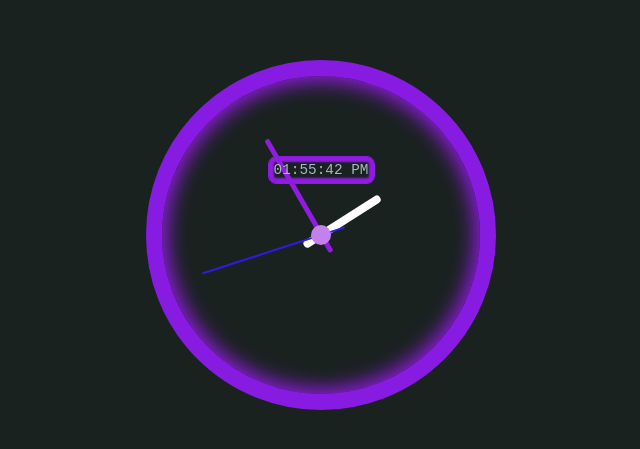
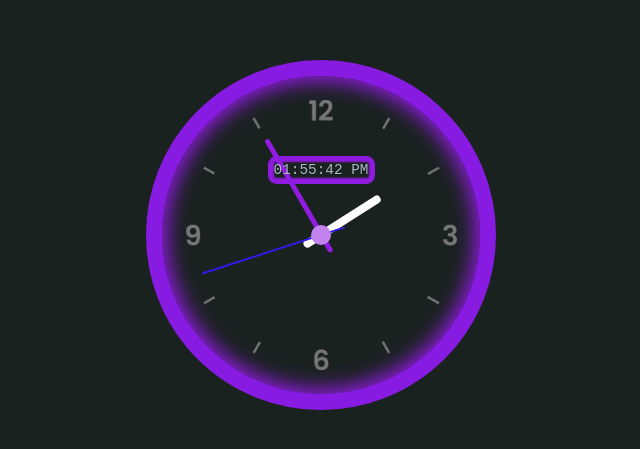
Before and after one commit to jeimy555/reloj_analogo_digital_JS, a plain HTML site: page proyecto3/index.html in a window 1280 px wide. Shown: the part 165-614 px from the top of the page, without its empty margins (319-959 px from the left). Drawn offline with Linux system fonts and the light colour scheme.

Commit message:
Update style.css

```diff
--- a/proyecto3/css/style.css
+++ b/proyecto3/css/style.css
@@ -24,7 +24,7 @@
        display: flex;
        justify-content: center;
        align-items: center;
-       background-image: url(/img/fondo.png);
+       background-image: url(/img/reloj.png);
        background-size: cover;
        border: 1rem solid var(--borde);
        border-radius: 50vh;
```
